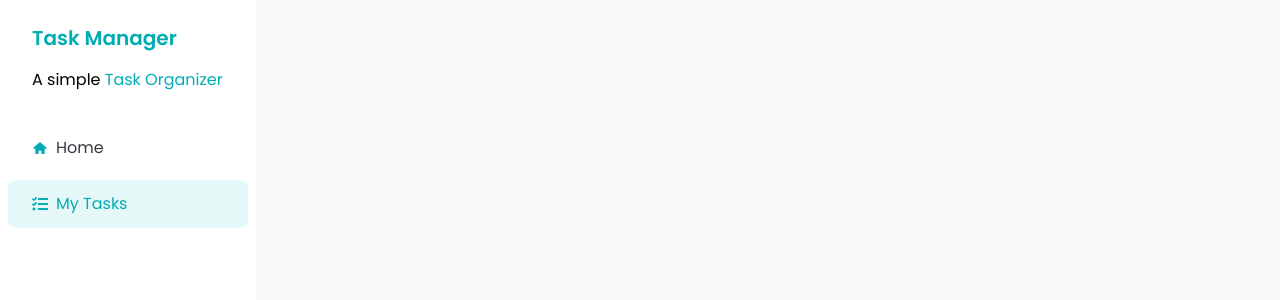
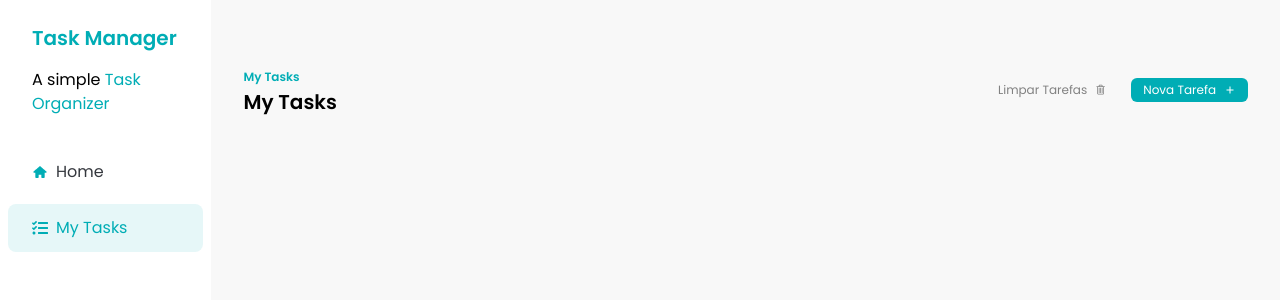
Before and after one commit to andressa-leite/fsc-task-manager, a React (Vite) app: page / in a window 1280 px wide. Shown: the top 300 px of the page. Built offline with nearby package versions, Linux system fonts and the light colour scheme.

Commit message:
feat: added Task subtitle and Button component

```diff
--- a/src/App.jsx
+++ b/src/App.jsx
@@ -1,7 +1,8 @@
 import { Sidebar } from "./components/SideBar";
+import Tasks from "./components/Tasks";
 
 function App() {
-  return <div><Sidebar /></div>
+  return <div className="flex"><Sidebar /><Tasks /></div>
 }
 
 export default App;
--- /dev/null
+++ b/src/components/Button.jsx
@@ -0,0 +1,24 @@
+import PropTypes from 'prop-types';
+
+export const Button = ({ children, variant = 'primary' }) => {
+  const getVariantClasses = () => {
+    if (variant === 'primary') {
+      return 'bg-[#00ADB5] text-white';
+    }
+    if (variant === 'ghost') {
+      return 'bg-transparent text-[#818181]';
+    }
+  };
+  return (
+    <button
+      className={`hover:opacity-50 transition flex items-center gap-2 rounded-md px-3 py-1 text-xs ${getVariantClasses()}`}
+    >
+      {children}
+    </button>
+  );
+};
+
+Button.propTypes = {
+  children: PropTypes.node.isRequired,
+  variant: PropTypes.string.isRequired,
+};
--- a/src/components/Tasks.jsx
+++ b/src/components/Tasks.jsx
@@ -1,44 +1,28 @@
-import { useState } from "react";
-import Header from "./Header";
+import { Button } from './Button';
+import { MdAdd } from 'react-icons/md';
+import { VscTrash } from 'react-icons/vsc';
 
 function Tasks() {
-    const [inputValue, setInputValue] = useState("teste");
-    const [messages, setMessages] = useState([
-        "Hello World",
-        "FSC is the best course in the world"
-    ])
-
-    function handleButtonClick(){
-        setMessages([...messages, inputValue])
-    }
-
-    return (
+  return (
+    <div className="w-full px-8 py-16">
+      <div className="flex w-full justify-between">
         <div>
-            <Header>
-                <h1>Add Tasks</h1>
-            </Header>
-            <input
-            className="input"
-            type="text"
-            placeholder="create your task..."
-            value={inputValue}
-            onChange={(e) => setInputValue(e.target.value)}
-            />
-
-            <button className="button" onClick={handleButtonClick}>
-                Add Task
-            </button>
-
-            <div>
-                <ul>
-                    {messages.map((message) => {
-                        return <li>{message}</li>;
-                    })}
-                </ul>
-            </div>
-
+          <span className="text-xs font-semibold text-[#00ADB5]">My Tasks</span>
+          <h2 className="text-xl font-semibold">My Tasks</h2>
         </div>
-    )
+        <div className="flex items-center gap-3">
+          <Button variant="ghost">
+            Limpar Tarefas
+            <VscTrash />
+          </Button>
+          <Button variant="primary">
+            Nova Tarefa
+            <MdAdd />
+          </Button>
+        </div>
+      </div>
+    </div>
+  );
 }
 
 export default Tasks;
```
Also changed, not shown: LER_ESTE_ARQUIVO/formacaoeEmReact.txt (deleted).
